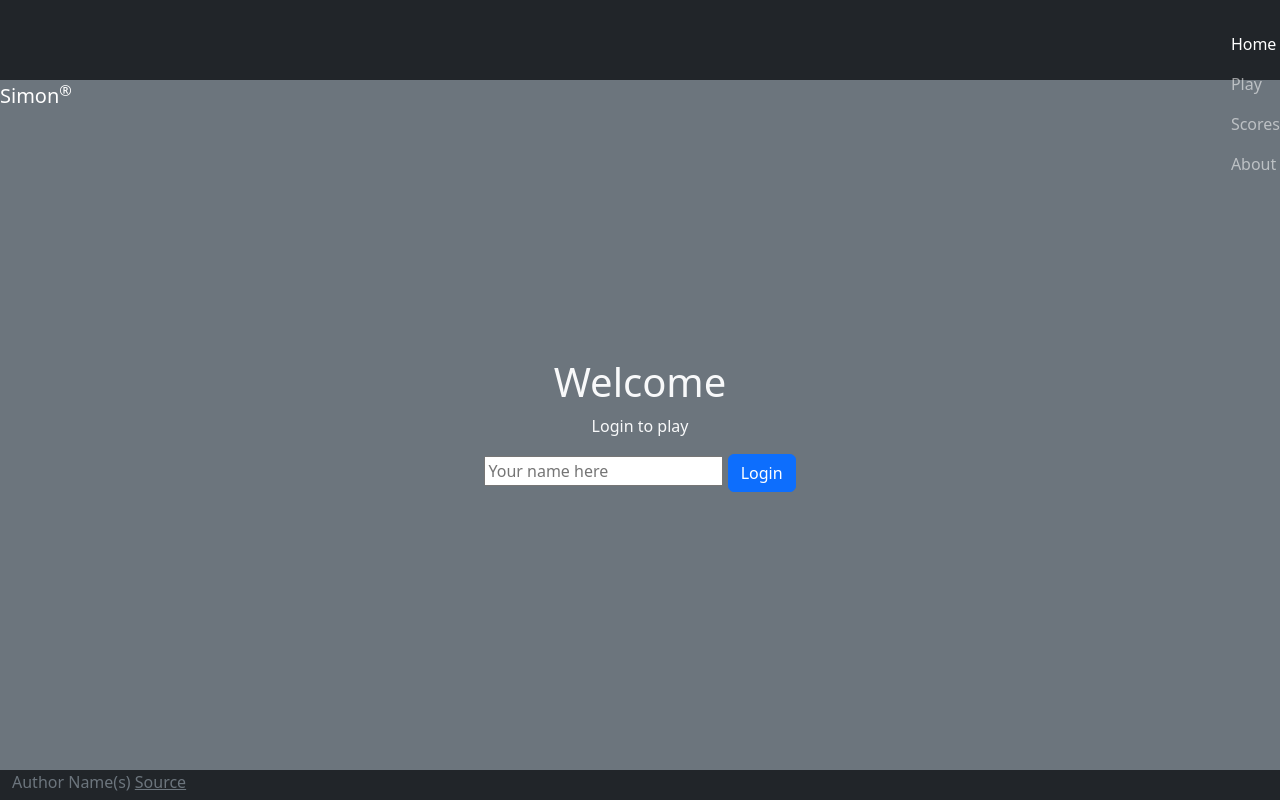
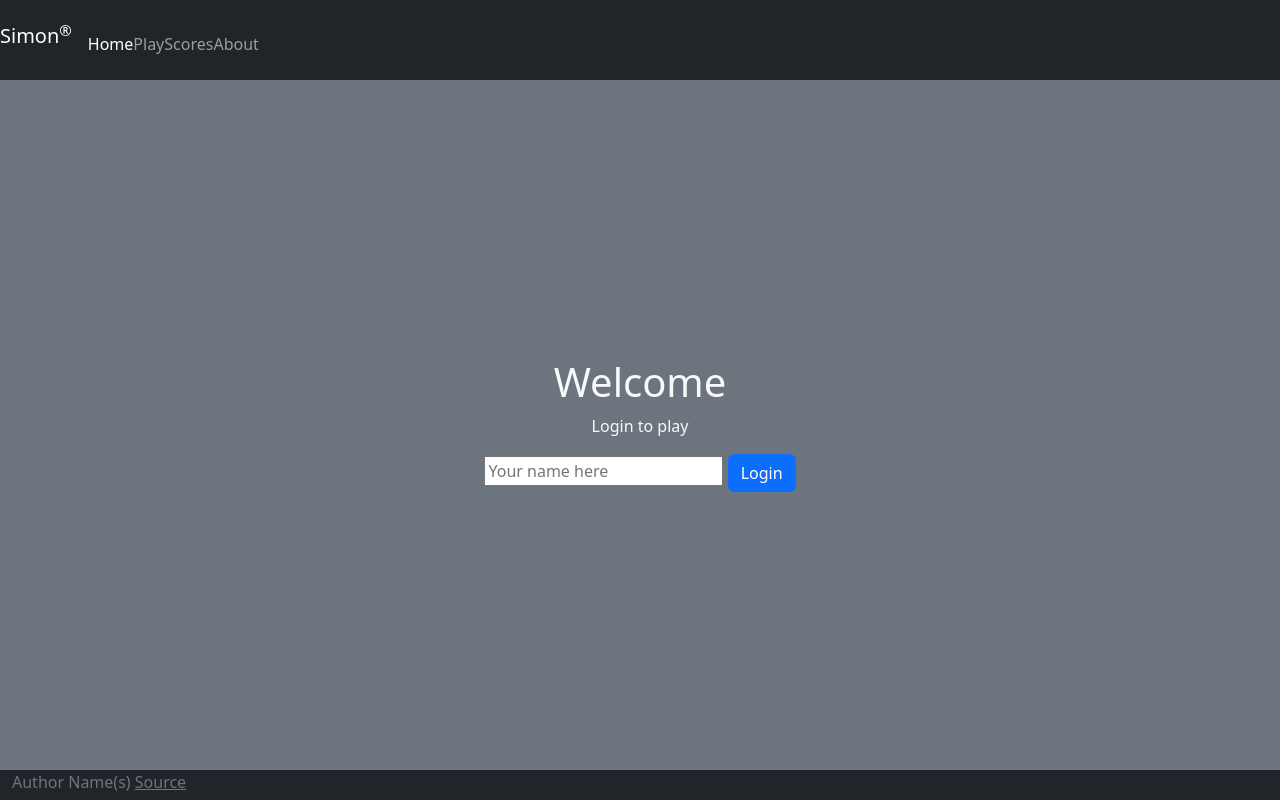
Before and after one commit to lundmj/simon, a plain HTML site: page index.html in a window 1280 px wide. Drawn offline with nearby package versions, Linux system fonts and the light colour scheme.

Commit message:
Added CSS for footer and menu

```diff
--- a/main.css
+++ b/main.css
@@ -15,3 +15,14 @@ main {
   align-items: center;
   justify-content: space-around;
 }
+
+footer {
+  flex: 0 30px;
+}
+
+menu {
+  flex: 1;
+  display: flex;
+  flex-direction: row !important;
+  list-style: none;
+}
```
